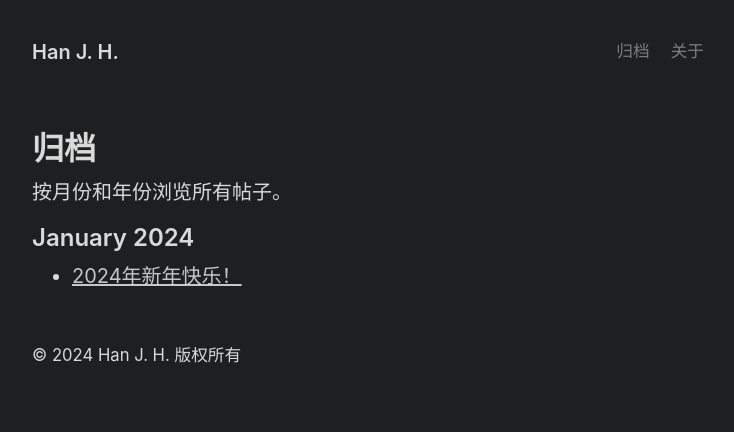
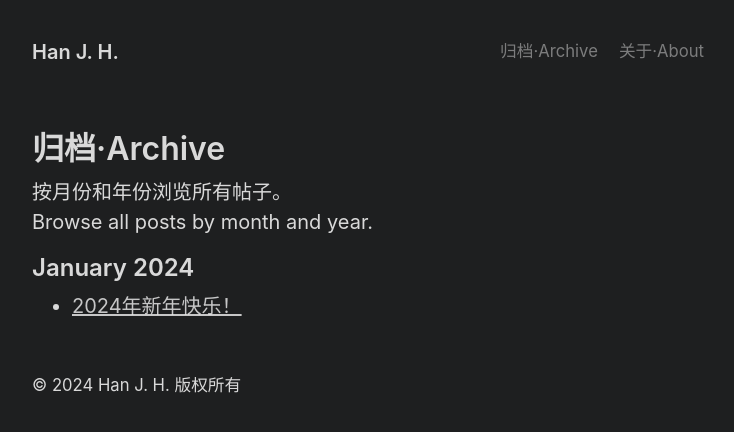
Before and after one commit to jsph06/jsph06.github.io, a Jekyll site: the page built from archive.md, in a window 1280 px wide. Shown: the top 432 px of the page, without its empty margins (272-1006 px from the left). Built offline with Jekyll 4.4.1, drawn with Linux system fonts in a browser that asks for light colours.

Commit message:
2024/01/03/17:30

```diff
--- a/_config.yml
+++ b/_config.yml
@@ -41,8 +41,8 @@ version: 3.0.0
 
 # Navbar page list
 nav:
-  - title: 归档
+  - title: 归档·Archive
     url: /archive
 
-  - title: 关于
+  - title: 关于·About
     url: /about
--- a/archive.md
+++ b/archive.md
@@ -1,11 +1,12 @@
 ---
 layout: default
-title: 归档
+title: 归档·Archive
 ---
 
-# 归档
+# 归档·Archive
 
 按月份和年份浏览所有帖子。
+Browse all posts by month and year.
 
 {% assign postsByYearMonth = site.posts | group_by_exp: "post", "post.date | date: '%B %Y'" %}
 {% for yearMonth in postsByYearMonth %}
```
Also changed, not shown: about.md (+2 -2 lines).
